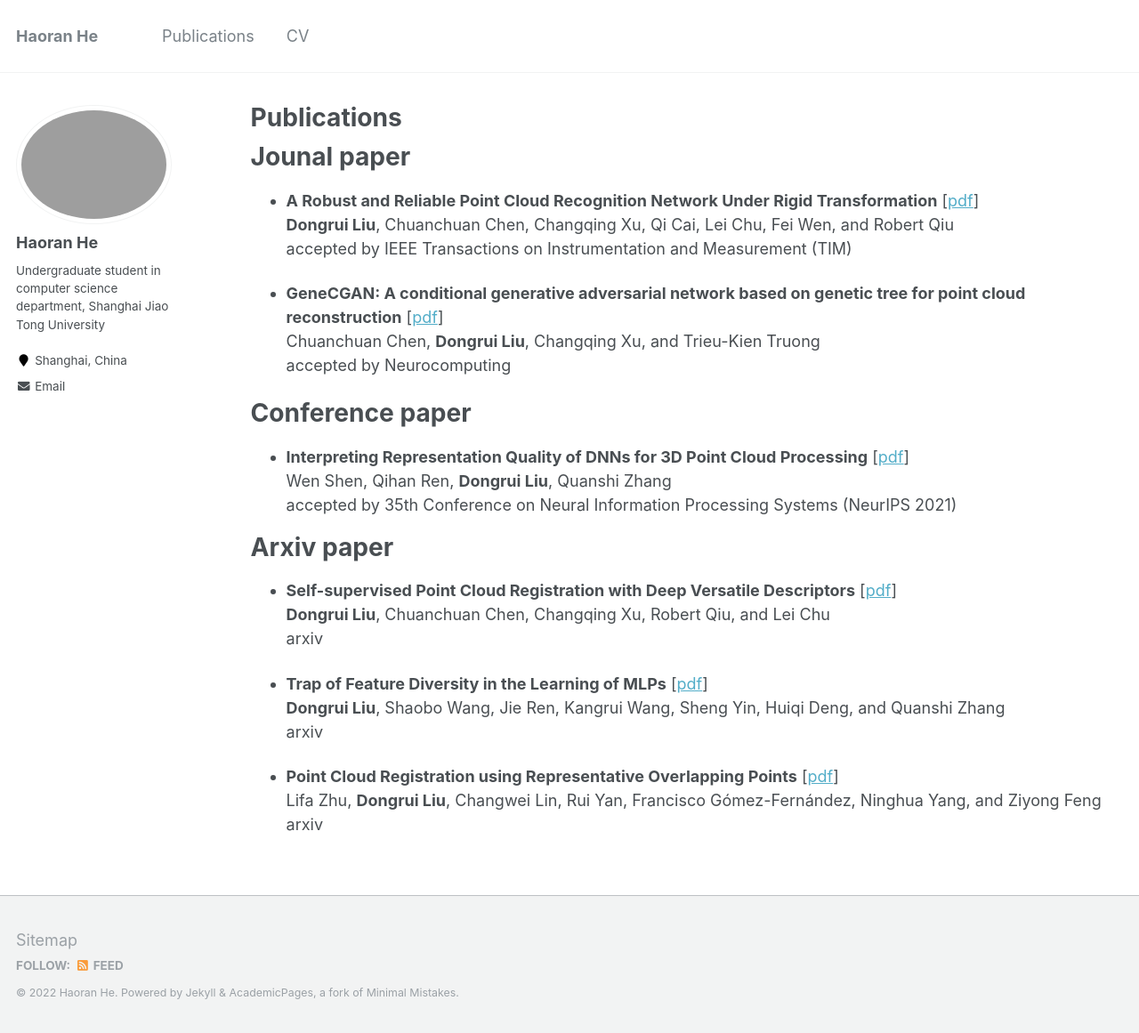
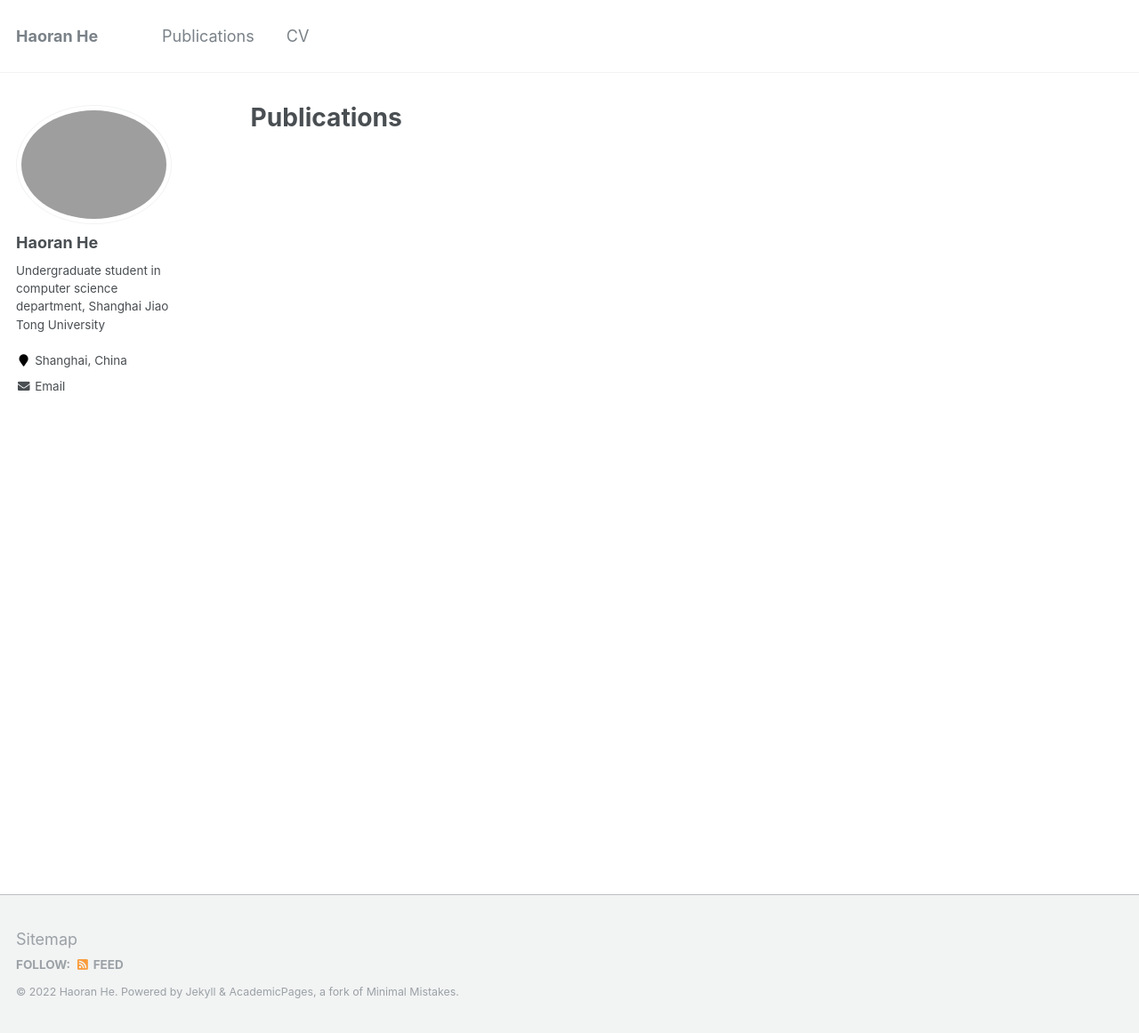
Before and after one commit to tinnerhrhe/tinnerhrhe.github.io, a Jekyll site: the page built from _pages/publications.md, in a window 1280 px wide and 1161 px high. Shown: the whole window at 89% size. Built offline with Jekyll 4.4.1, drawn with Linux system fonts in a browser that asks for light colours.

Commit message:
Update publications.md

```diff
--- a/_pages/publications.md
+++ b/_pages/publications.md
@@ -6,34 +6,3 @@ author_profile: true
 ---
 
 {% include base_path %}
-
-Jounal paper
-======
-* **A Robust and Reliable Point Cloud Recognition Network Under Rigid Transformation** \[[pdf](https://ieeexplore.ieee.org/stamp/stamp.jsp?tp=&arnumber=9676569)\]<br>
-    **Dongrui Liu**, Chuanchuan Chen, Changqing Xu, Qi Cai, Lei Chu, Fei Wen, and Robert Qiu<br>
-    accepted by IEEE Transactions on Instrumentation and Measurement (TIM)
-
-* **GeneCGAN: A conditional generative adversarial network based on genetic tree for point cloud reconstruction** \[[pdf](https://www.sciencedirect.com/science/article/pii/S0925231221011693)\]<br>
-    Chuanchuan Chen, **Dongrui Liu**, Changqing Xu, and Trieu-Kien Truong<br>
-    accepted by Neurocomputing
-
-Conference paper
-======
-* **Interpreting Representation Quality of DNNs for 3D Point Cloud Processing** \[[pdf](https://proceedings.neurips.cc/paper/2021/file/4a3e00961a08879c34f91ca0070ea2f5-Paper.pdf)\]<br>
-    Wen Shen, Qihan Ren, **Dongrui Liu**, Quanshi Zhang<br>
-    accepted by 35th Conference on Neural Information Processing Systems (NeurIPS 2021)
-
-Arxiv paper
-======
-
-* **Self-supervised Point Cloud Registration with Deep Versatile Descriptors** \[[pdf](https://arxiv.org/abs/2201.10034)\]<br>
-    **Dongrui Liu**, Chuanchuan Chen, Changqing Xu, Robert Qiu, and Lei Chu<br>
-    arxiv
-
-* **Trap of Feature Diversity in the Learning of MLPs** \[[pdf](https://arxiv.org/abs/2112.00980)\]<br>
-    **Dongrui Liu**, Shaobo Wang, Jie Ren, Kangrui Wang, Sheng Yin, Huiqi Deng, and Quanshi Zhang<br>
-    arxiv
-
-* **Point Cloud Registration using Representative Overlapping Points** \[[pdf](https://arxiv.org/abs/2107.02583)\]<br>
-   Lifa Zhu, **Dongrui Liu**, Changwei Lin, Rui Yan, Francisco Gómez-Fernández, Ninghua Yang, and Ziyong Feng<br>
-    arxiv
```
